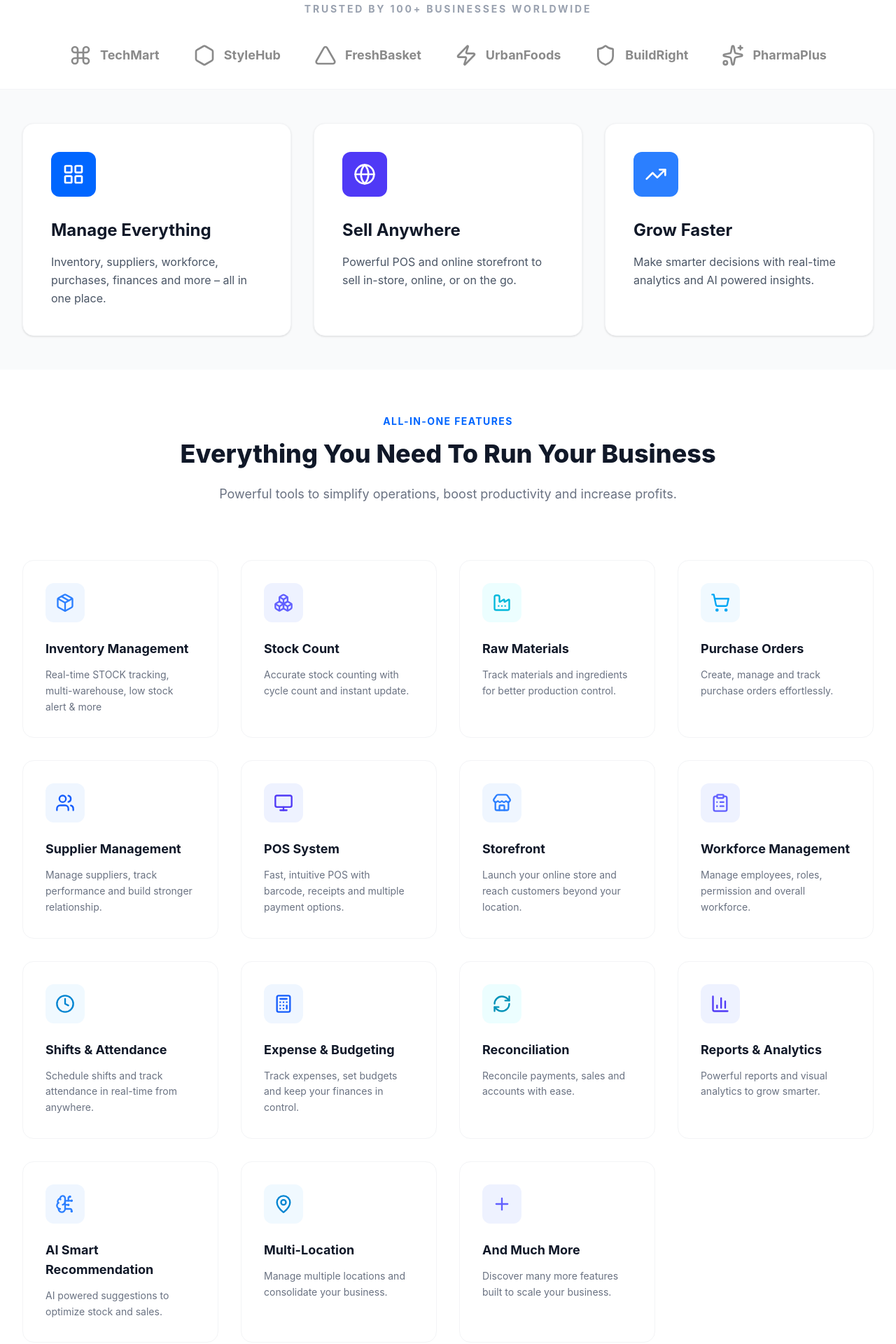
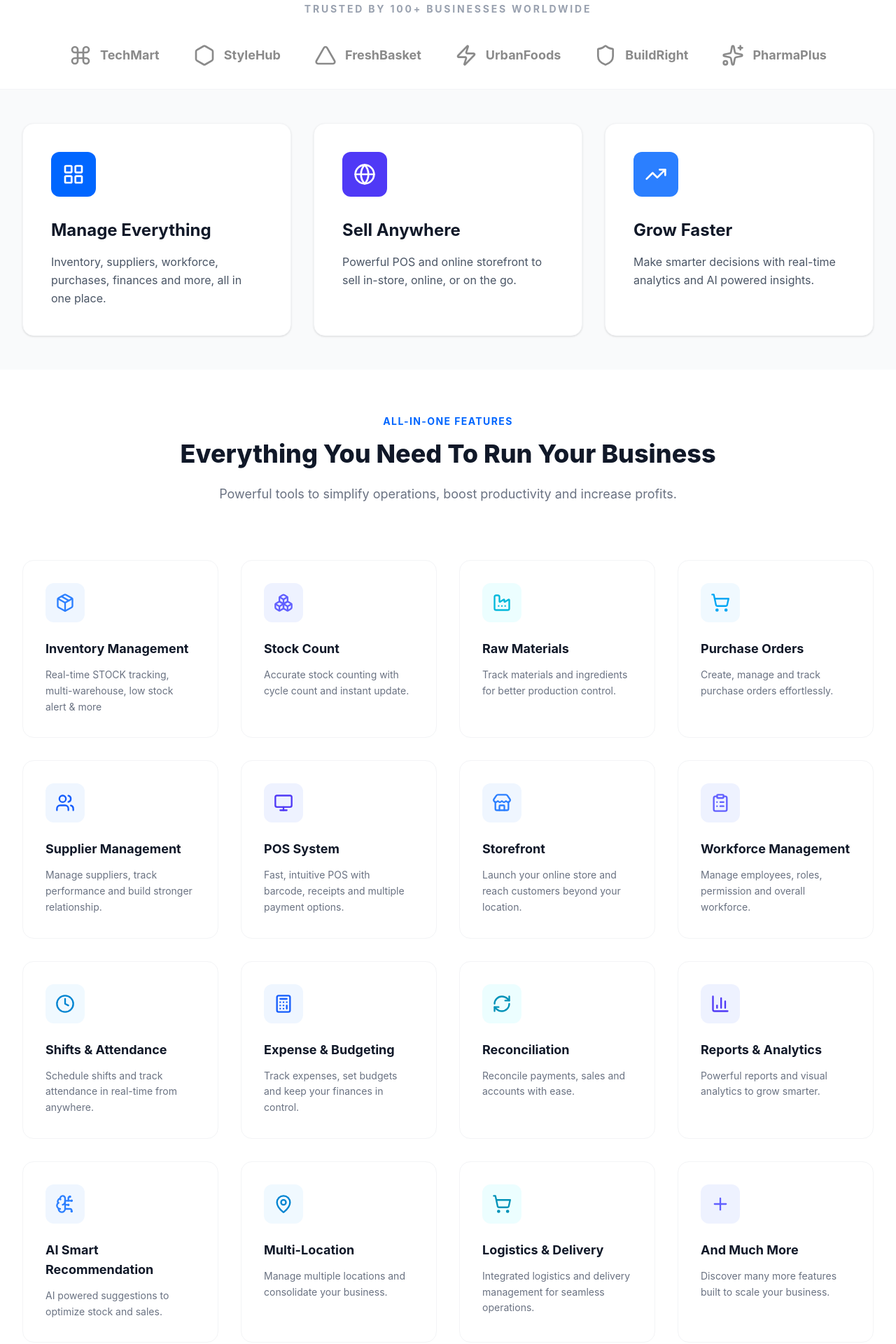
Before and after one commit to adewalecharles/invenxtra-landing-page, a React (Vite) app: page / in a window 1280 px wide. Shown: the part 830-2750 px from the top of the page at 70% size. Built offline with nearby package versions, Linux system fonts and the light colour scheme; no server answers.

Commit message:
updated pricing and url to use dynamic content

```diff
--- a/src/components/CTA.tsx
+++ b/src/components/CTA.tsx
@@ -1,6 +1,9 @@
 import { ShoppingBag } from 'lucide-react';
 
 export default function CTA() {
+   const TEST_API_URL = import.meta.env.VITE_TEST_API_URL;
+  const LIVE_API_URL = import.meta.env.VITE_LIVE_API_URL;
+  const APP_ENV = import.meta.env.VITE_APP_ENV;
   return (
     <section className="section-container py-12">
       <div className="bg-brand rounded-[2.5rem] p-12 md:p-20 relative overflow-hidden flex flex-col md:flex-row items-center justify-between gap-12 text-center md:text-left">
@@ -23,10 +26,26 @@ export default function CTA() {
         </div>
 
         <div className="relative z-10 flex flex-col sm:flex-row gap-4 shrink-0 w-full md:w-auto">
-          <button className="bg-white text-brand px-10 py-5 rounded-2xl font-bold text-lg hover:bg-brand-muted transition-all shadow-lg">
+          <button
+            onClick={() =>
+              window.location.href =
+                `${['development', 'staging'].includes(APP_ENV)
+                  ? TEST_API_URL
+                  : LIVE_API_URL}/onboarding`
+            }
+            className="bg-white text-brand px-10 py-5 rounded-2xl font-bold text-lg hover:bg-brand-muted transition-all shadow-lg"
+          >
             Get Started Free
           </button>
-          <button className="bg-brand-dark/30 text-white border border-white/20 px-10 py-5 rounded-2xl font-bold text-lg hover:bg-brand-dark transition-all">
+          <button
+            onClick={() =>
+              window.location.href =
+                `${['development', 'staging'].includes(APP_ENV)
+                  ? TEST_API_URL
+                  : LIVE_API_URL}/onboarding`
+            }
+            className="bg-brand-dark/30 text-white border border-white/20 px-10 py-5 rounded-2xl font-bold text-lg hover:bg-brand-dark transition-all"
+          >
             Book a Demo
           </button>
         </div>
--- a/src/components/FeaturesGrid.tsx
+++ b/src/components/FeaturesGrid.tsx
@@ -21,6 +21,7 @@ export default function FeaturesGrid() {
     { title: 'Reports & Analytics', desc: 'Powerful reports and visual analytics to grow smarter.', icon: BarChart3, color: 'text-indigo-600', bg: 'bg-indigo-50' },
     { title: 'AI Smart Recommendation', desc: 'AI powered suggestions to optimize stock and sales.', icon: BrainCircuit, color: 'text-blue-500', bg: 'bg-blue-50' },
     { title: 'Multi-Location', desc: 'Manage multiple locations and consolidate your business.', icon: MapPin, color: 'text-sky-600', bg: 'bg-sky-50' },
+    {title: 'Logistics & Delivery', desc: 'Integrated logistics and delivery management for seamless operations.', icon: ShoppingCart, color: 'text-cyan-600', bg: 'bg-cyan-50' },
     { title: 'And Much More', desc: 'Discover many more features built to scale your business.', icon: Plus, color: 'text-indigo-500', bg: 'bg-indigo-50' },
   ];
 
--- a/src/components/Hero.tsx
+++ b/src/components/Hero.tsx
@@ -3,6 +3,10 @@ import { CheckCircle2 } from 'lucide-react';
 import heroImg from '../images/hero_img.svg';
 
 export default function Hero() {
+    const TEST_API_URL = import.meta.env.VITE_TEST_API_URL;
+  const LIVE_API_URL = import.meta.env.VITE_LIVE_API_URL;
+  const APP_ENV = import.meta.env.VITE_APP_ENV;
+
   return (
     <section className="relative overflow-hidden pt-24 pb-16 md:pt-28 md:pb-24 bg-gradient-to-b from-brand-muted/40 to-white">
       <div className="absolute inset-x-0 top-0 h-80 bg-[radial-gradient(circle_at_top_right,_rgba(0,102,255,0.16),_transparent_45%)]" />
@@ -29,15 +33,29 @@ export default function Hero() {
               </h1>
 
               <p className="text-lg md:text-xl text-gray-600 max-w-2xl leading-8">
-                Inventory, POS, workforce, finance, and AI insights—everything you need to manage, sell and grow your business in one place.
+                Inventory, POS, workforce, finance, and AI insights; everything you need to manage, sell and grow your business in one place.
               </p>
             </div>
 
             <div className="flex flex-col sm:flex-row gap-4">
-              <button className="btn-primary py-4 px-10 text-base sm:text-lg rounded-full">
+              <button
+              onClick={() =>
+                window.location.href =
+                  `${['development', 'staging'].includes(APP_ENV)
+                    ? TEST_API_URL
+                    : LIVE_API_URL}/onboarding`
+              }
+              className="btn-primary py-4 px-10 text-base sm:text-lg rounded-full">
                 Get Started Free
               </button>
-              <button className="btn-secondary py-4 px-10 text-base sm:text-lg rounded-full">
+              <button
+              onClick={() =>
+                window.location.href =
+                  `${['development', 'staging'].includes(APP_ENV)
+                    ? TEST_API_URL
+                    : LIVE_API_URL}/onboarding`
+              }
+              className="btn-secondary py-4 px-10 text-base sm:text-lg rounded-full">
                 Book a Demo
               </button>
             </div>
--- a/src/components/Navbar.tsx
+++ b/src/components/Navbar.tsx
@@ -5,6 +5,10 @@ import logo from '../images/logo.png';
 
 export default function Navbar() {
   const [isOpen, setIsOpen] = useState(false);
+
+  const TEST_API_URL = import.meta.env.VITE_TEST_API_URL;
+  const LIVE_API_URL = import.meta.env.VITE_LIVE_API_URL;
+  const APP_ENV = import.meta.env.VITE_APP_ENV;
 
   const navLinks = [
     { name: 'Features', href: '#features' },
@@ -35,14 +39,30 @@ export default function Navbar() {
           </div>
 
           <div className="hidden md:flex items-center gap-4">
-            <button className="text-sm font-semibold text-gray-700 hover:text-brand px-4 py-2">
+            <button
+              onClick={() =>
+                window.location.href =
+                  `${['development', 'staging'].includes(APP_ENV)
+                    ? TEST_API_URL
+                    : LIVE_API_URL}/login`
+              }
+              className="text-sm font-semibold text-gray-700 hover:text-brand px-4 py-2"
+            >
               Login
             </button>
-            <button className="bg-brand text-white text-sm font-semibold px-6 py-3 rounded-lg hover:bg-brand-dark transition-all">
+
+            <button
+              onClick={() =>
+                window.location.href =
+                  `${['development', 'staging'].includes(APP_ENV)
+                    ? TEST_API_URL
+                    : LIVE_API_URL}/onboarding`
+              }
+              className="bg-brand text-white text-sm font-semibold px-6 py-3 rounded-lg hover:bg-brand-dark transition-all"
+            >
               Get Started Free
             </button>
           </div>
-
           <div className="md:hidden">
             <button
               onClick={() => setIsOpen(!isOpen)}
--- a/src/components/Pricing.tsx
+++ b/src/components/Pricing.tsx
@@ -1,98 +1,231 @@
-import { Check } from 'lucide-react';
+import { useState, useEffect } from 'react';
+import { Check, Loader2, AlertCircle } from 'lucide-react';
+
+interface Feature {
+  key: string;
+  label: string;
+  description: string;
+  group: string;
+}
+
+interface Price {
+  amount: number;
+  currency: string;
+  display_amount: string;
+}
+
+interface Pricing {
+  monthly: Price;
+  yearly: Price;
+}
+
+interface Plan {
+  id: number;
+  name: string;
+  slug: string;
+  pricing: Pricing;
+  features: Feature[];
+  is_custom: boolean;
+  desc?: string; // Optional description
+}
+
+interface PlansData {
+  [key: string]: Plan[];
+}
 
 export default function Pricing() {
-  const plans = [
-    {
-      name: 'Starter',
-      price: '29',
-      desc: 'Perfect for small business',
-      features: [
-        'Inventory management',
-        'POS system',
-        'Up to 2 Users',
-        'Basic report',
-        'Email support'
-      ],
-      cta: 'Start Free Trial',
-      highlighted: false
-    },
-    {
-      name: 'Growth',
-      price: '79',
-      desc: 'For growing business',
-      features: [
-        'Everything in Starter',
-        'Workforce Management',
-        'Purchase Orders',
-        'Expense & Budgeting',
-        'Advanced Reports',
-        'Priority Support',
-        'Shifts & Attendance'
-      ],
-      cta: 'Start Free Trial',
-      highlighted: true
-    },
-    {
-      name: 'Scale',
-      price: '149',
-      desc: 'For large businesses',
-      features: [
-        'Everything in Growth',
-        'AI Smart Recommendations',
-        'Multi-Location Management',
-        'Advanced Reconciliation',
-        'Custom Roles & Permission',
-        'Dedicated Account Manager',
-        '24/7 Support'
-      ],
-      cta: 'Start Free Trial',
-      highlighted: false
+  const [plansData, setPlansData] = useState<PlansData | null>(null);
+  const [selectedType, setSelectedType] = useState<string>('');
+  const [billingCycle, setBillingCycle] = useState<'monthly' | 'yearly'>('monthly');
+  const [loading, setLoading] = useState(true);
+  const [error, setError] = useState<string | null>(null);
+  const [countryCode, setCountryCode] = useState<string>('GH');
+   const TEST_API_URL = import.meta.env.VITE_TEST_API_URL;
+  const LIVE_API_URL = import.meta.env.VITE_LIVE_API_URL;
+  const APP_ENV = import.meta.env.VITE_APP_ENV;
+
+  const url = `${['development', 'staging'].includes(APP_ENV)
+    ? TEST_API_URL
+    : LIVE_API_URL}`;
+
+  useEffect(() => {
+    const initPricing = async () => {
+      try {
+        setLoading(true);
+        // Step 1: Detect User Location
+        const geoResponse = await fetch('https://ipapi.co/json/');
+        const geoData = await geoResponse.json();
+        const code = geoData.country_code || 'NG';
+        setCountryCode(code);
+
+        // Step 2: Fetch Pricing Plans
+        await fetchPlans(code);
+      } catch (err) {
+        console.error('Initialization error:', err);
+        // Fallback to default country if geo detection fails
+        await fetchPlans('NG');
       }
-  ];
+    };
+
+    initPricing();
+  }, []);
+
+  const fetchPlans = async (code: string) => {
+    try {
+      setLoading(true);
+      const response = await fetch(`${url}/api/v1/plans?country_code=${code}`);
+      if (!response.ok) throw new Error('Failed to fetch pricing plans');
+
+      const result = await response.json();
+      if (result.status === 'success') {
+        setPlansData(result.data);
+        // Set initial selected type to the first available key
+        const types = Object.keys(result.data);
+        if (types.length > 0) {
+          setSelectedType(types[0]);
+        }
+        setError(null);
+      } else {
+        throw new Error(result.message || 'Something went wrong');
+      }
+    } catch (err) {
+      setError('Unable to load pricing. Please try again later.');
+      console.error('Fetch plans error:', err);
+    } finally {
+      setLoading(false);
+    }
+  };
+
+  const handleRetry = () => {
+    fetchPlans(countryCode);
+  };
+
+  if (loading) {
+    return (
+      <section id="pricing" className="py-24 bg-surface">
+        <div className="section-container text-center">
+          <Loader2 className="w-12 h-12 text-brand animate-spin mx-auto mb-4" />
+          <p className="text-gray-500 font-medium">Loading pricing plans...</p>
+        </div>
+      </section>
+    );
+  }
+
+  if (error || !plansData) {
+    return (
+      <section id="pricing" className="py-24 bg-surface">
+        <div className="section-container text-center">
+          <AlertCircle className="w-12 h-12 text-red-500 mx-auto mb-4" />
+          <h2 className="text-2xl font-bold text-gray-900 mb-2">Oops!</h2>
+          <p className="text-gray-500 mb-6">{error}</p>
+          <button
+            onClick={handleRetry}
+            className="px-6 py-2 bg-brand text-white rounded-lg font-bold hover:bg-brand-dark transition-colors"
+          >
+            Retry
+          </button>
+        </div>
+      </section>
+    );
+  }
+
+  const businessTypes = Object.keys(plansData);
+  const currentPlans = plansData[selectedType] || [];
 
   return (
     <section id="pricing" className="py-16 bg-surface">
       <div className="section-container">
-        <div className="text-center max-w-3xl mx-auto mb-20">
+        <div className="text-center max-w-3xl mx-auto mb-16">
           <p className="text-brand font-bold uppercase tracking-widest text-sm mb-4">Pricing plans</p>
           <h2 className="text-4xl font-extrabold text-gray-900 mb-4">Simple, Transparent Pricing</h2>
-          <p className="text-gray-500">Choose the perfect plan for your business. upgrade or downgrade anytime.</p>
+          <p className="text-gray-500">Choose the perfect plan for your business. Upgrade or downgrade anytime.</p>
+        </div>
+
+        {/* Business Type Tabs */}
+        <div className="flex flex-wrap justify-center gap-2 mb-10">
+          {businessTypes.map((type) => (
+            <button
+              key={type}
+              onClick={() => setSelectedType(type)}
+              className={`px-6 py-2 rounded-full font-bold text-sm transition-all capitalize ${
+                selectedType === type
+                  ? 'bg-brand text-white shadow-lg'
+                  : 'bg-white text-gray-600 border border-gray-200 hover:border-brand/50'
+              }`}
+            >
+              {type}
+            </button>
+          ))}
+        </div>
+
+        {/* Billing Cycle Toggle */}
+        <div className="flex justify-center items-center gap-4 mb-12">
+          <span className={`text-sm font-bold ${billingCycle === 'monthly' ? 'text-gray-900' : 'text-gray-400'}`}>Monthly</span>
+          <button
+            onClick={() => setBillingCycle(prev => prev === 'monthly' ? 'yearly' : 'monthly')}
+            className="w-14 h-7 bg-gray-200 rounded-full relative p-1 transition-colors hover:bg-gray-300"
+          >
+            <div className={`w-5 h-5 bg-brand rounded-full transition-transform ${billingCycle === 'yearly' ? 'translate-x-7' : 'translate-x-0'}`} />
+          </button>
+          <span className={`text-sm font-bold ${billingCycle === 'yearly' ? 'text-gray-900' : 'text-gray-400'}`}>
+            Yearly <span className="text-green-500 text-xs font-medium ml-1">Save 20%</span>
+          </span>
         </div>
 
         <div className="grid lg:grid-cols-3 gap-8 items-stretch">
-          {plans.map((plan) => (
+          {currentPlans.map((plan) => {
+            const priceInfo = plan.pricing[billingCycle];
+            const isGrowth = plan.slug === 'growth' || plan.name.toLowerCase().includes('growth'); // Highlight heuristic
+
+            return (
               <div
-              key={plan.name}
-              className={`relative bg-white p-10 rounded-3xl border ${plan.highlighted ? 'border-brand ring-4 ring-brand/10' : 'border-gray-100'} flex flex-col h-full`}
+                key={plan.id}
+                className={`relative bg-white p-10 rounded-3xl border ${isGrowth ? 'border-brand ring-4 ring-brand/10' : 'border-gray-100'} flex flex-col h-full shadow-sm hover:shadow-md transition-shadow`}
               >
+                {isGrowth && (
+                  <div className="absolute -top-4 left-1/2 -translate-x-1/2 bg-brand text-white px-4 py-1 rounded-full text-xs font-bold uppercase tracking-wider">
+                    Most Popular
+                  </div>
+                )}
+
                 <div className="mb-8">
                   <h3 className="text-xl font-bold text-gray-900 mb-2">{plan.name}</h3>
-                <p className="text-sm text-gray-500 mb-6">{plan.desc}</p>
+                  <p className="text-sm text-gray-500 mb-6 min-h-[40px]">
+                    {plan.desc || `Perfect for ${selectedType} businesses looking to scale.`}
+                  </p>
                   <div className="flex items-baseline gap-1">
-                  <span className="text-4xl font-extrabold text-gray-900">${plan.price}</span>
-                  <span className="text-gray-500 font-medium">Month</span>
+                    <span className="text-4xl font-extrabold text-gray-900">
+                      {priceInfo.display_amount}
+                    </span>
+                    <span className="text-gray-500 font-medium capitalize">/{billingCycle.replace('ly', '')}</span>
                   </div>
+                  {billingCycle === 'yearly' && (
                     <p className="text-xs text-gray-400 mt-1">Billed annually</p>
+                  )}
                 </div>
 
                 <div className="space-y-4 mb-10 flex-grow">
                   {plan.features.map((feature) => (
-                  <div key={feature} className="flex gap-3 items-start text-sm">
+                    <div key={feature.key} className="flex gap-3 items-start text-sm">
                       <Check className="w-5 h-5 text-brand shrink-0" />
-                    <span className="text-gray-600 leading-tight">{feature}</span>
+                      <div>
+                        <span className="text-gray-900 font-bold block leading-tight">{feature.label}</span>
+                        <span className="text-gray-500 text-xs">{feature.description}</span>
+                      </div>
                     </div>
                   ))}
                 </div>
 
                 <button className={`w-full py-4 rounded-xl font-bold transition-all ${
-                plan.highlighted
+                  isGrowth
                   ? 'bg-brand text-white hover:bg-brand-dark'
                   : 'bg-white text-brand border border-brand hover:bg-brand-muted'
                 }`}>
-                {plan.cta}
+                  {plan.is_custom ? 'Contact Sales' : 'Start Free Trial'}
                 </button>
               </div>
-          ))}
+            );
+          })}
         </div>
       </div>
     </section>
--- a/src/components/Values.tsx
+++ b/src/components/Values.tsx
@@ -4,7 +4,7 @@ export default function Values() {
   const values = [
     {
       title: 'Manage Everything',
-      desc: 'Inventory, suppliers, workforce, purchases, finances and more – all in one place.',
+      desc: 'Inventory, suppliers, workforce, purchases, finances and more, all in one place.',
       icon: LayoutGrid,
       color: 'bg-brand'
     },
```
Also changed, not shown: package.json (+5 -4 lines), 1 other file (tests, documents, lock files or other folders). Lines whose indentation alone changed are shown as unchanged.
